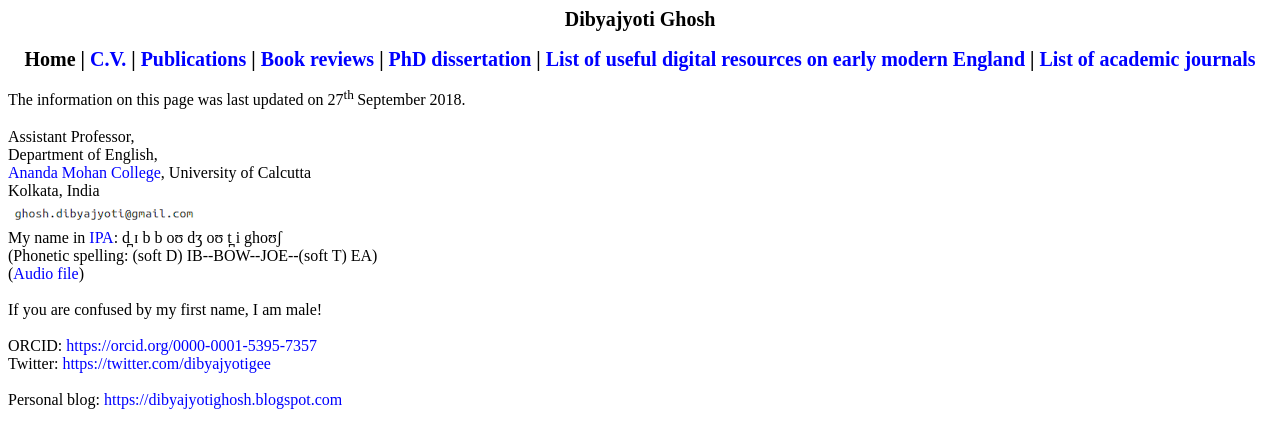
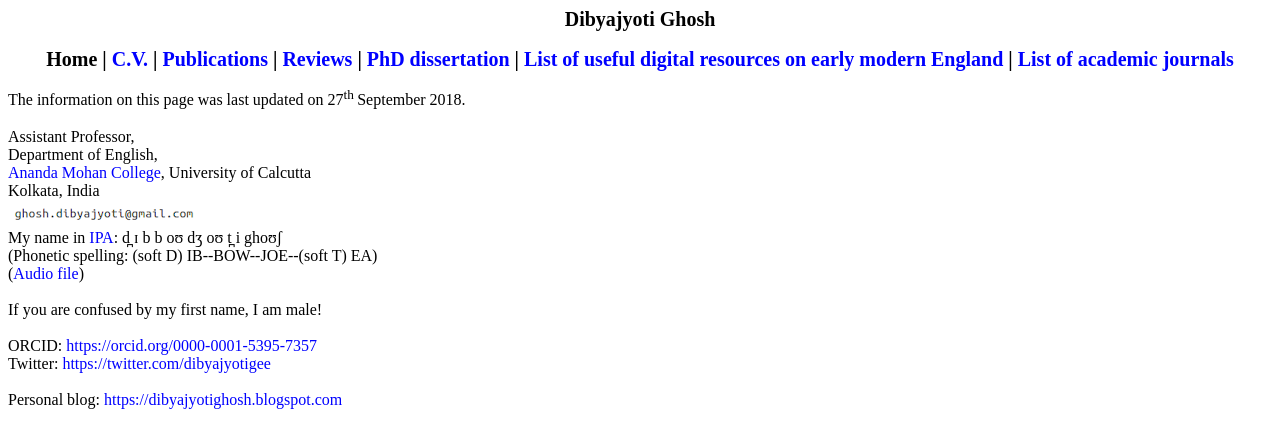
Before and after one commit to dibyajyotigee/dibyajyotigee.github.io, a plain HTML site: page index.html in a window 1280 px wide. Drawn offline with Linux system fonts and the light colour scheme; a web font is replaced by a local one.

Commit message:
Update index.html

```diff
--- a/index.html
+++ b/index.html
@@ -15,7 +15,7 @@
 <a>Home</a> |
 <a href="cv.html">C.V.</a> |
 <a href="publications.html">Publications</a> |
-<a href="book-reviews.html">Book reviews</a> |
+<a href="reviews.html">Reviews</a> |
 <a href="phd-dissertation.html">PhD dissertation</a> |
 <a href="early-modern-england-resources.html">List of useful digital resources on early modern England</a> |
 <a href="list-of-academic-journals.html">List of academic journals</a>
```
